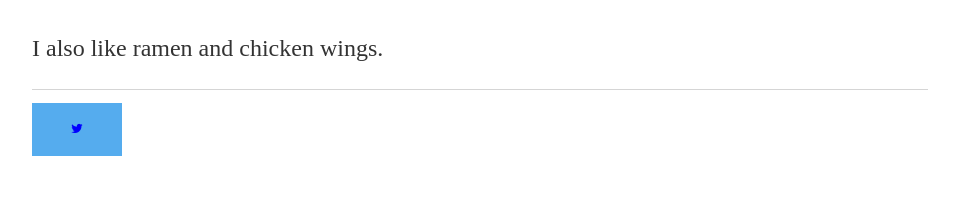
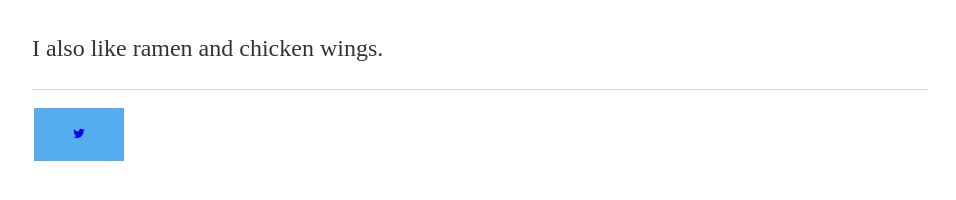
Before and after one commit to moucheng2017/mouchengxu.github.io, a Jekyll site: the page built from index.html, in a window 1280 px wide. Shown: the part 363-563 px from the top of the page, without its empty margins (160-1116 px from the left). Built offline with Jekyll 4.4.1, drawn with Linux system fonts in a browser that asks for light colours.

Commit message:
Update main.css

```diff
--- a/css/main.css
+++ b/css/main.css
@@ -44,10 +44,11 @@
 
 .fa {
   padding: 20px;
-  font-size: 50px;
+  font-size: 30px;
   width: 50px;
   text-align: center;
   text-decoration: none;
+  margin: 5px 2px;
 }
 
 .fa:hover {
```
